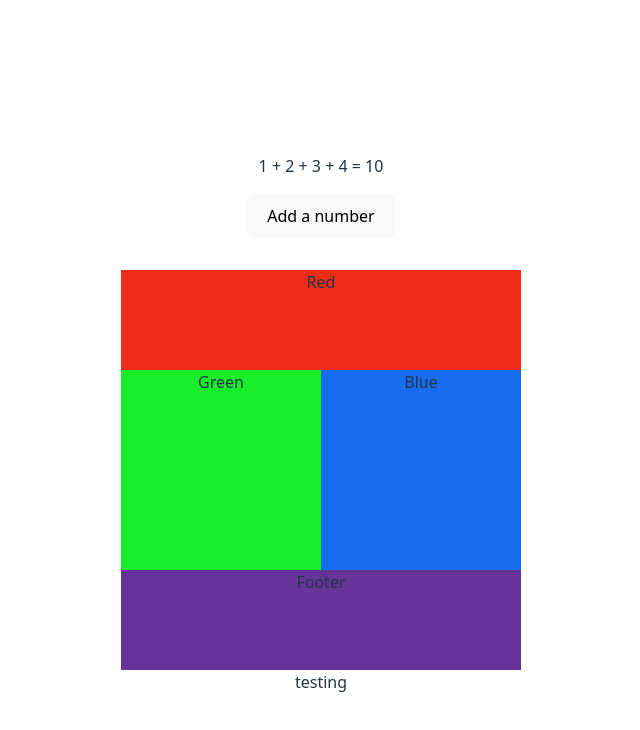
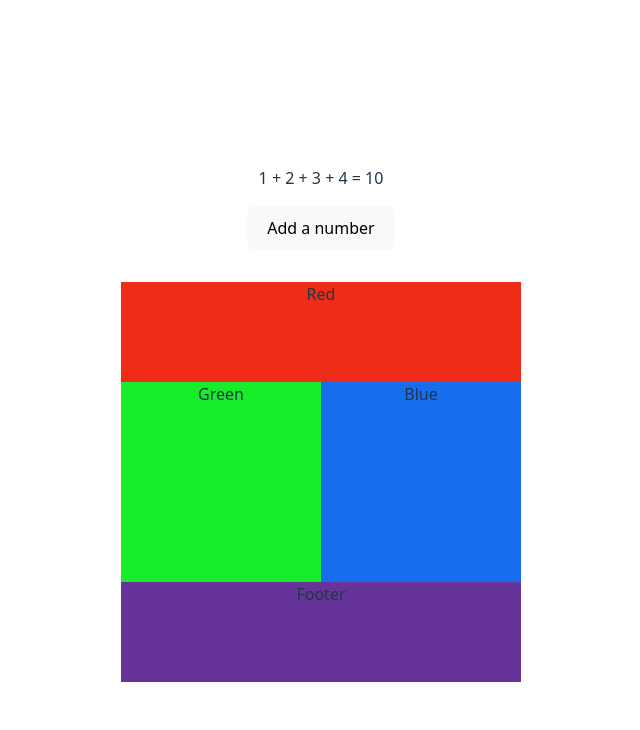
Before and after one commit to Loug522/Svelte-Project, a Svelte app: page / in a window 1280 px wide. Shown: the top 730 px of the page, without its empty margins (319-959 px from the left). Built offline with nearby package versions, Linux system fonts and the light colour scheme.

Commit message:
dealing with accidental merges

```diff
--- a/src/App.svelte
+++ b/src/App.svelte
@@ -10,5 +10,4 @@
   <div class="box-container">
     <GridLayout />
   </div>
-  <footer>testing</footer>
 </main>
```
